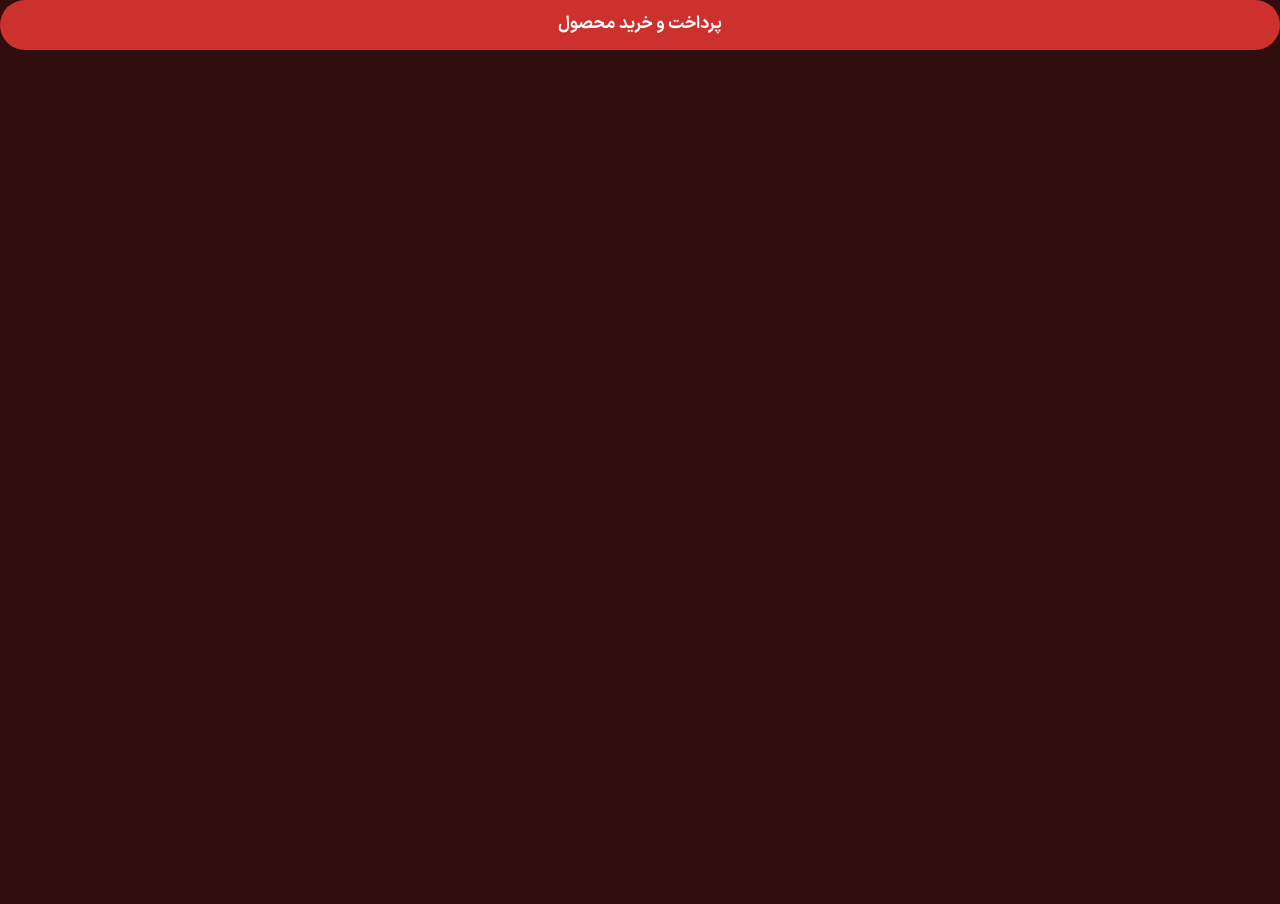
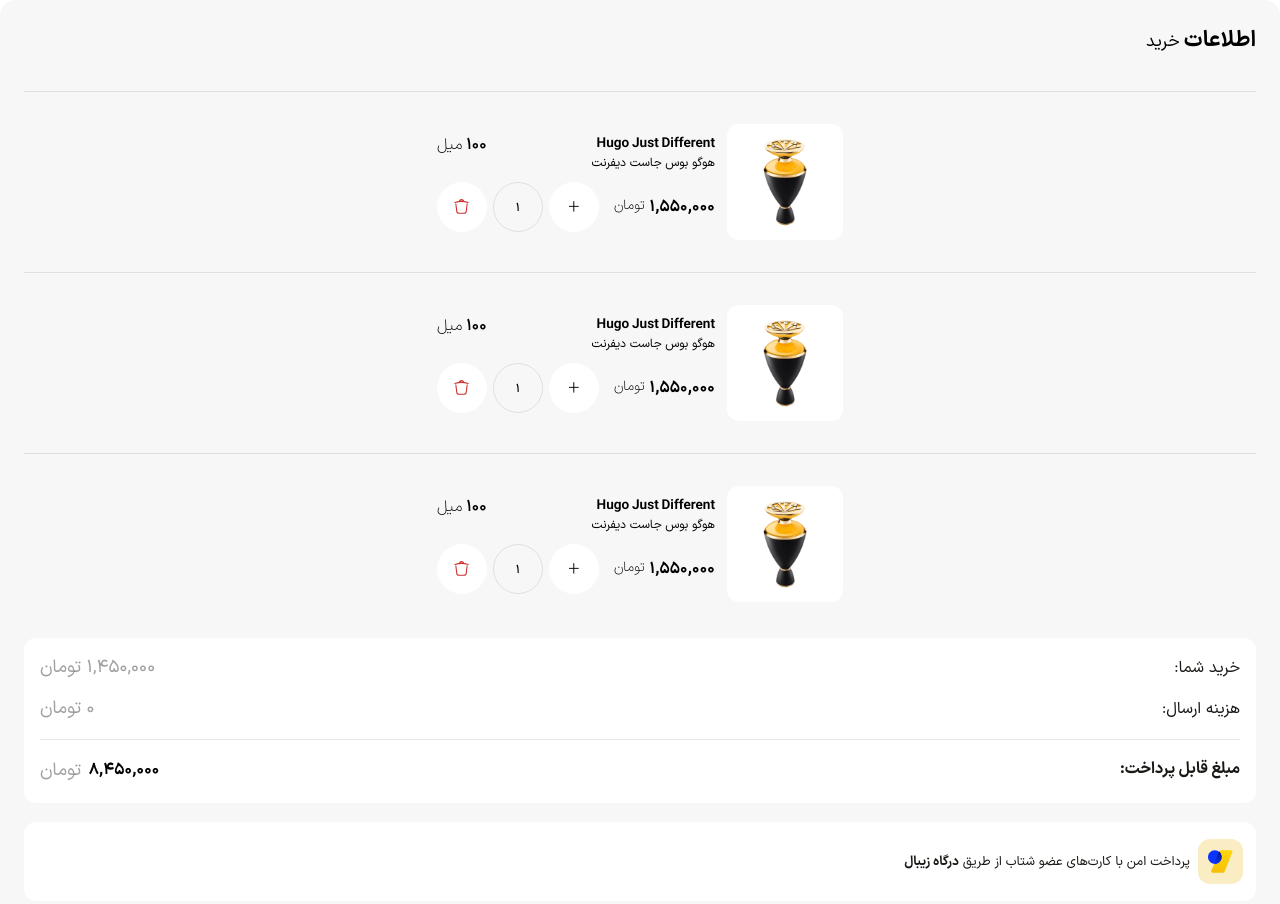
Before and after one commit to Peter-diper/BootCamp-Final-Test-HTMl-CCC, a plain HTML site: page index.html in a window 1280 px wide. Shown: the top 904 px of the page. Before the commit the page ends 800 px from the top, so only its background shows below. Drawn offline with Linux system fonts and the light colour scheme.

Commit message:
Combin | order detail section

```diff
--- a/assets/style/style.css
+++ b/assets/style/style.css
@@ -25,7 +25,6 @@
 
 body {
   font-family: var(--font-family);
-  background-color: #2f0d0c;
 }
 * {
   /* transition: all ease-in 0.2s; */
@@ -67,9 +66,27 @@
   }
 }
 
+/* order detail */
+.order--detail--block {
+  display: grid;
+  gap: clamp(1.5rem, 3vw, 1.9rem);
+  padding: 2.4rem;
+  background-color: var(--color-gray-200);
+  border-radius: 1.6rem;
+}
+.order--detail__title {
+  font-size: 1.7rem;
+  font-weight: 400;
+}
+.order--detail__title span {
+  font-weight: 700;
+  font-size: clamp(1.9rem, 3vw, 2.2rem);
+}
+
 /* order card */
 .order--card {
   display: flex;
+  flex-direction: column;
   gap: 1.2rem;
   align-items: center;
   justify-content: center;
@@ -78,13 +95,26 @@
   padding: 1.7rem 0;
   flex: 0;
 }
+
 .order--img {
   width: clamp(7rem, 9vw, 9rem);
+  object-fit: cover;
 }
 .image--frame {
+  display: flex;
+  justify-content: center;
   background-color: white;
   padding: 1.3rem;
+  width: 100%;
   border-radius: 1.2rem;
+}
+@media screen and (min-width: 25rem) {
+  .order--card {
+    flex-direction: row;
+  }
+  .image--frame {
+    width: auto;
+  }
 }
 .order--card__content {
   display: flex;
@@ -132,8 +162,8 @@
   width: 1.7rem;
 }
 .circle--icon {
-  width: clamp(3rem, 2vw, 4rem);
-  height: clamp(3rem, 2vw, 4rem);
+  width: clamp(4rem, 5vw, 5rem);
+  height: clamp(4rem, 5vw, 5rem);
   border-radius: 100%;
   background-color: white;
   display: flex;
@@ -164,7 +194,6 @@
   background-color: white;
   padding: 1.6rem;
   border-radius: 1.2rem;
-  margin: 2rem auto;
 }
 .total--header {
   display: grid;
--- a/index.html
+++ b/index.html
@@ -7,6 +7,137 @@
     <title>Payment Tab</title>
   </head>
   <body>
-    <button type="submit" class="btn btn--primery">پرداخت و خرید محصول</button>
+    <div class="order--detail--block">
+      <h2 class="order--detail__title"><span>اطلاعات </span>خرید</h2>
+      <!-- order--card -->
+      <div class="oreder--cards--wrapper">
+        <div class="line--form"></div>
+        <div class="order--card">
+          <div class="image--frame">
+            <img
+              src="./assets/img/gold-perfume.png"
+              alt=""
+              class="order--img"
+            />
+          </div>
+          <div class="order--card__content">
+            <div class="card--header">
+              <div class="card--title--wrapper">
+                <h4 class="card--title">Hugo Just Different</h4>
+                <p class="card--description">هوگو بوس جاست دیفرنت </p>
+              </div>
+              <span class="order--size">۱۰۰ <span>میل</span></span>
+            </div>
+            <div class="card--footer">
+              <span class="price">۱,۵۵۰,۰۰۰ <span>تومان</span></span>
+              <div class="edit">
+                <div class="circle--icon plus">+</div>
+                <div class="circle--icon number">۱</div>
+                <div class="circle--icon trash">
+                  <img src="./assets/img/trash.svg" class="trash" alt="" />
+                </div>
+              </div>
+            </div>
+          </div>
+        </div>
+        <div class="line--form"></div>
+        <div class="order--card">
+          <div class="image--frame">
+            <img
+              src="./assets/img/gold-perfume.png"
+              alt=""
+              class="order--img"
+            />
+          </div>
+          <div class="order--card__content">
+            <div class="card--header">
+              <div class="card--title--wrapper">
+                <h4 class="card--title">Hugo Just Different</h4>
+                <p class="card--description">هوگو بوس جاست دیفرنت </p>
+              </div>
+              <span class="order--size">۱۰۰ <span>میل</span></span>
+            </div>
+            <div class="card--footer">
+              <span class="price">۱,۵۵۰,۰۰۰ <span>تومان</span></span>
+              <div class="edit">
+                <div class="circle--icon plus">+</div>
+                <div class="circle--icon number">۱</div>
+                <div class="circle--icon trash">
+                  <img src="./assets/img/trash.svg" class="trash" alt="" />
+                </div>
+              </div>
+            </div>
+          </div>
+        </div>
+        <div class="line--form"></div>
+        <div class="order--card">
+          <div class="image--frame">
+            <img
+              src="./assets/img/gold-perfume.png"
+              alt=""
+              class="order--img"
+            />
+          </div>
+          <div class="order--card__content">
+            <div class="card--header">
+              <div class="card--title--wrapper">
+                <h4 class="card--title">Hugo Just Different</h4>
+                <p class="card--description">هوگو بوس جاست دیفرنت </p>
+              </div>
+              <span class="order--size">۱۰۰ <span>میل</span></span>
+            </div>
+            <div class="card--footer">
+              <span class="price">۱,۵۵۰,۰۰۰ <span>تومان</span></span>
+              <div class="edit">
+                <div class="circle--icon plus">+</div>
+                <div class="circle--icon number">۱</div>
+                <div class="circle--icon trash">
+                  <img src="./assets/img/trash.svg" class="trash" alt="" />
+                </div>
+              </div>
+            </div>
+          </div>
+        </div>
+      </div>
+      <!-- total price -->
+      <div class="total--block">
+        <div class="total--header">
+          <div class="total--header__content">
+            <span class="total--header__title"> خرید شما:</span>
+            <span class="total--header__price">
+              ۱,۴۵۰,۰۰۰ <span>تومان</span></span
+            >
+          </div>
+          <div class="total--header__content">
+            <span class="total--header__title"> هزینه ارسال:</span>
+            <span class="total--header__price"> ۰ <span>تومان</span></span>
+          </div>
+        </div>
+        <div class="line--form"></div>
+        <div class="total--footer">
+          <span class="total--footer__title"> مبلغ قابل پرداخت:</span>
+          <span class="total--footer__price">
+            ۸,۴۵۰,۰۰۰ <span>تومان</span></span
+          >
+        </div>
+      </div>
+      <!-- payment -->
+      <div class="payment--block">
+        <div class="payment--img__frame">
+          <img
+            src="./assets/img/Payment Gateway.svg"
+            alt=""
+            class="payment--img"
+          />
+        </div>
+        <p class="payment--detail">
+          پرداخت امن با کارت‌های عضو شتاب از طریق <span>درگاه زیبال</span>
+        </p>
+      </div>
+      <!-- btn -->
+      <button type="submit" class="btn btn--primery">
+        پرداخت و خرید محصول
+      </button>
+    </div>
   </body>
 </html>
```
